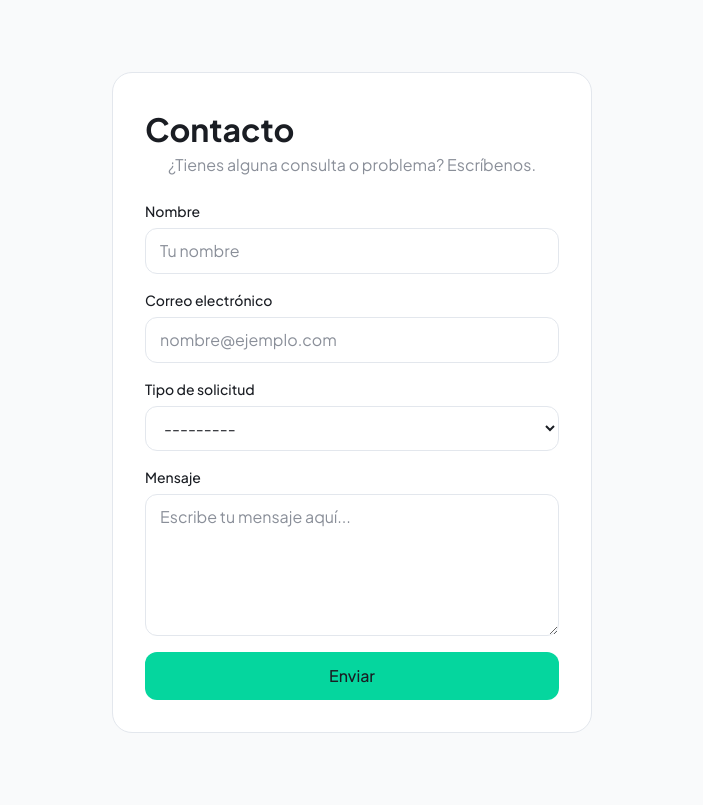
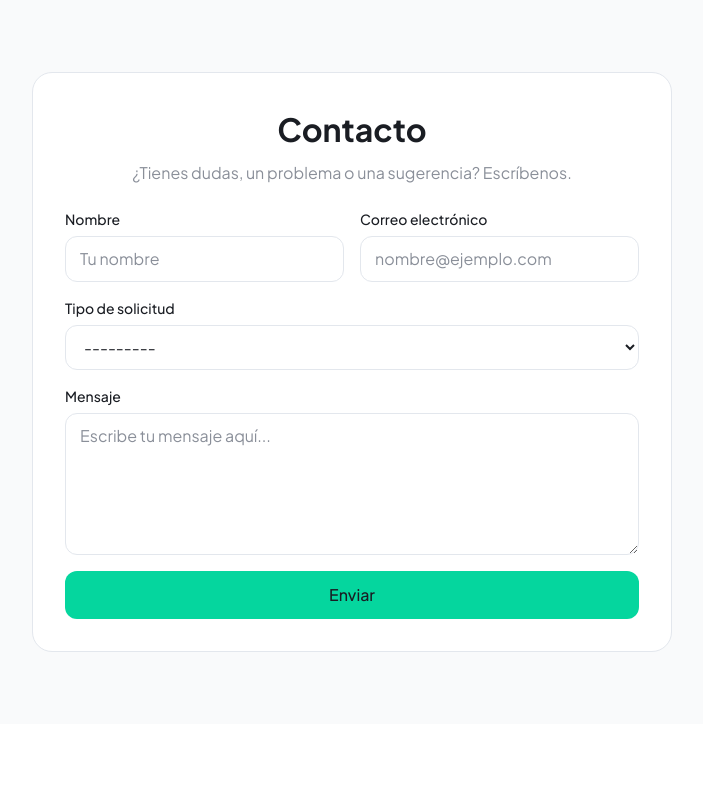
Before and after one commit to coniosorior/calendario_diantu, a Django app: page /contacto/ in a window 1280 px wide. Shown: the part 81-886 px from the top of the page, without its empty margins (288-991 px from the left). After the commit the page ends 733 px from the top, so only its background shows below. Run offline with Django 5.2, Linux system fonts and the light colour scheme; some libraries are stand-ins or nearby versions.

Commit message:
feature(public): agregar layout de dos columnas y texto introductorio en contacto

```diff
--- a/apps/public/templates/public/contact.html
+++ b/apps/public/templates/public/contact.html
@@ -4,19 +4,28 @@
 {% block titulo %}Contacto — Diantú{% endblock %}
 
 {% block contenido %}
-<div class="card card--compact">
+<div class="card card--medium">
     <h1>Contacto</h1>
-    <p class="auth__subtitle">¿Tienes alguna consulta o problema? Escríbenos.</p>
+    <p class="auth__subtitle">¿Tienes dudas, un problema o una sugerencia? Escríbenos.</p>
 
     {% include "components/molecules/_error_banner.html" %}
 
     <form method="post" novalidate>
         {% csrf_token %}
-        {% for field in form %}
+        <div class="form__row">
+            <div class="form__group">
+                {% with field=form.name %}{% include "components/molecules/_form_field.html" %}{% endwith %}
+            </div>
+            <div class="form__group">
+                {% with field=form.email %}{% include "components/molecules/_form_field.html" %}{% endwith %}
+            </div>
+        </div>
         <div class="form__group">
-            {% include "components/molecules/_form_field.html" %}
+            {% with field=form.message_type %}{% include "components/molecules/_form_field.html" %}{% endwith %}
         </div>
-        {% endfor %}
+        <div class="form__group">
+            {% with field=form.message %}{% include "components/molecules/_form_field.html" %}{% endwith %}
+        </div>
         {% include "components/atoms/_button.html" with texto="Enviar" variante="primary" %}
     </form>
 </div>
--- a/static/css/components/card.css
+++ b/static/css/components/card.css
@@ -42,3 +42,13 @@
 .card--wide li {
     margin-bottom: 0.375rem;
 }
+
+.card--medium {
+    max-width: 40rem;
+    margin: 3rem auto;
+}
+
+.card--medium h1 {
+    text-align: center;
+    margin-bottom: 0.5rem;
+}
--- a/static/css/components/form.css
+++ b/static/css/components/form.css
@@ -54,3 +54,9 @@
     padding: 0.75rem 1rem;
     margin-bottom: 1rem;
 }
+
+.form__row {
+    display: grid;
+    grid-template-columns: 1fr 1fr;
+    gap: 1rem;
+}
```
